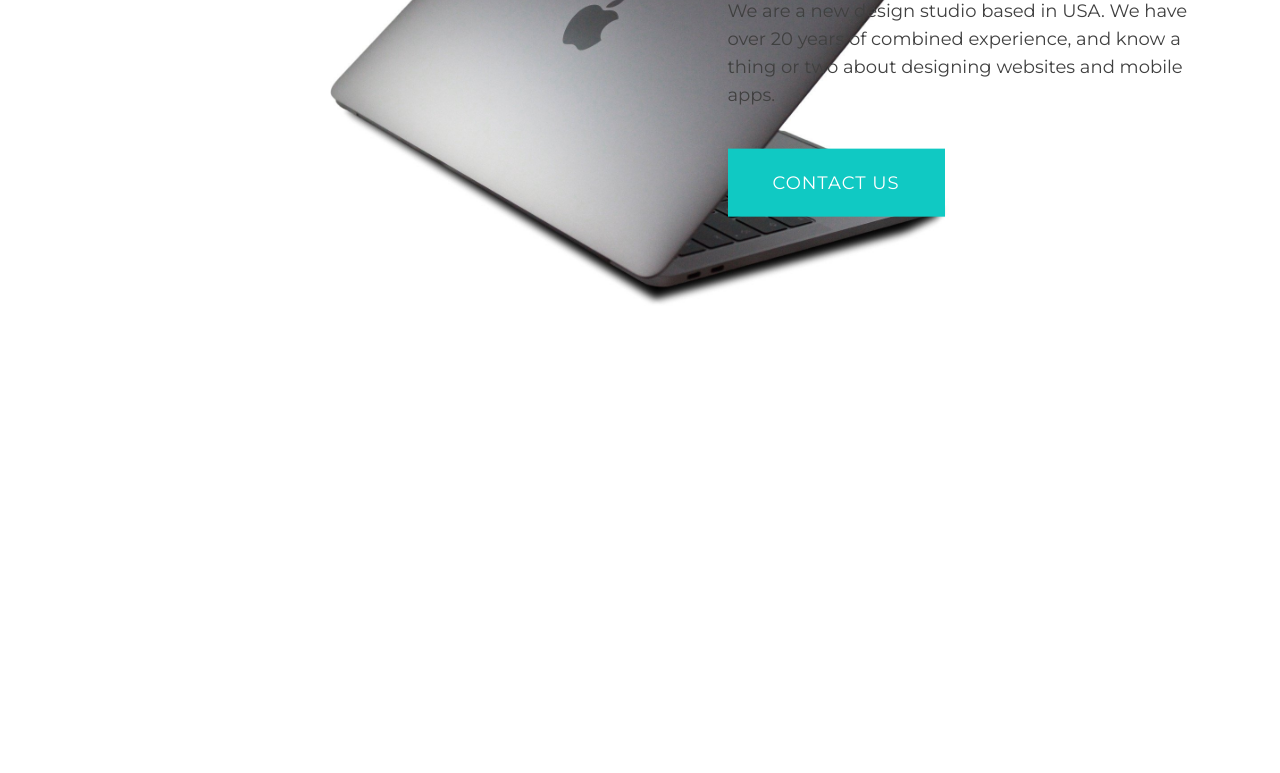
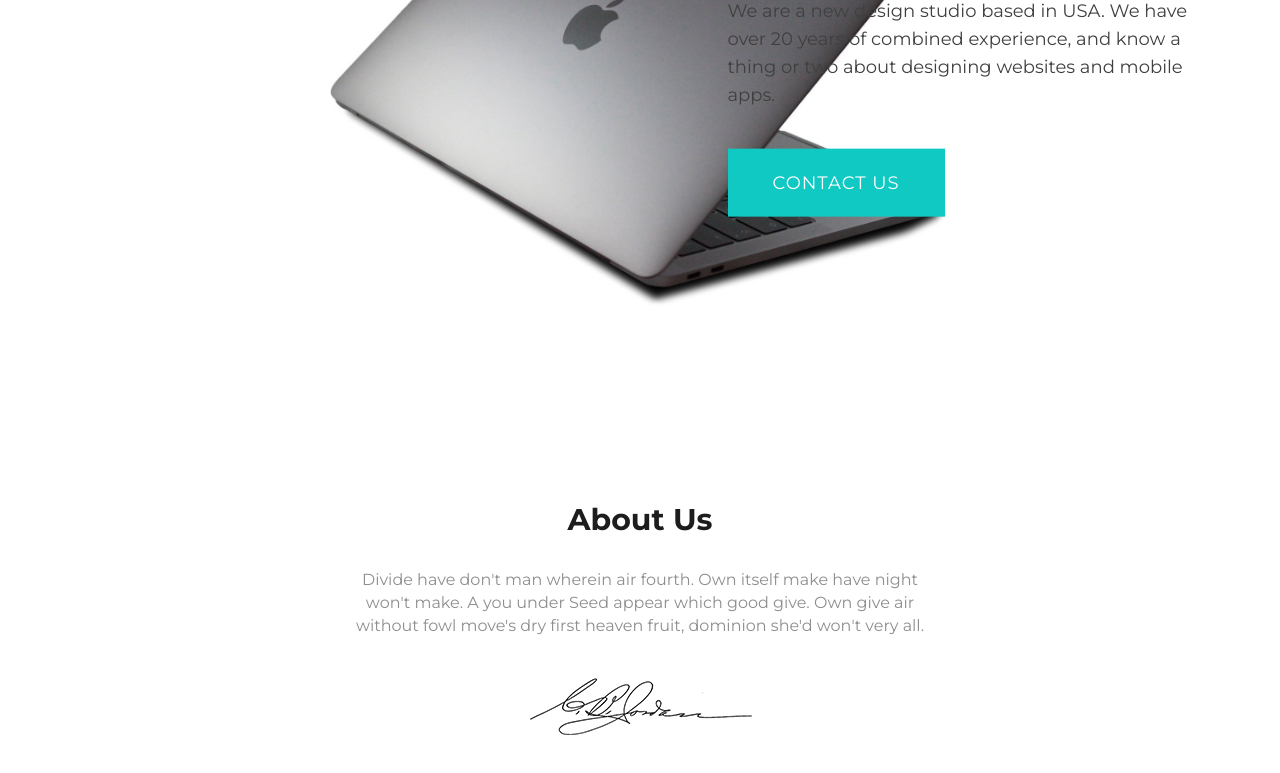
Before and after one commit to dmkovy/template-webpack, a website built with webpack: page src/index.html in a window 1280 px wide. Shown: the part 255-1028 px from the top of the page. Before the commit the page ends 800 px from the top, so only its background shows below. Built offline with nearby package versions, Linux system fonts and the light colour scheme.

Commit message:
section about us

```diff
--- a/src/index.html
+++ b/src/index.html
@@ -2,23 +2,19 @@
 <html lang="en">
 
 <head>
-  <meta charset="UTF-8">
-  <meta name="viewport" content="width=device-width, initial-scale=1">
+  <meta charset="UTF-8" />
+  <meta name="viewport" content="width=device-width, initial-scale=1" />
   <title>Название проекта</title>
 </head>
 
 <body>
-
   <div class="wrapper">
-
+    <!-- hero -->
     <section class="hero">
-
       <div class="hero__container container">
-
         <nav class="menu">
-
           <div class="menu__logo">
-            <img src="../src/img/logo.png" alt="" srcset="">
+            <img src="../src/img/logo.png" alt="" srcset="" />
           </div>
 
           <ul class="menu__list">
@@ -42,19 +38,37 @@
 
         <div class="hero__desc">
           <h1 class="hero__title">We Design and Develop</h1>
-          <p class="hero__p">We are a new design studio based in USA. We have over
-            20 years of combined experience, and know a thing or two
-            about designing websites and mobile apps.</p>
+          <p class="hero__p">
+            We are a new design studio based in USA. We have over 20 years of
+            combined experience, and know a thing or two about designing
+            websites and mobile apps.
+          </p>
           <button class="hero__btn">contact us</button>
         </div>
       </div>
+    </section>
 
+    <!-- about-us -->
+    <section class="about-us container">
+      <div class="about-us__wrap">
+        <div class="about-us__title">
+          <h2 class="about-us__h2">About Us</h2>
+        </div>
 
+        <p class="about-us__text">
+          Divide have don't man wherein air fourth. Own itself make have
+          night won't make. A you under Seed appear which good give. Own
+          give air without fowl move's dry first heaven fruit, dominion
+          she'd won't very all.
+        </p>
+
+        <div class="about-us__signature">
+          <img src="./src/img/signature.png" alt="" class="about-us__pic" />
+        </div>
+      </div>
     </section>
 
   </div>
-
-
 </body>
 
 </html>
--- a/src/styles/common/colors.scss
+++ b/src/styles/common/colors.scss
@@ -1,3 +1,4 @@
 $primary: #1d1d1d;
 $accent: #10c9c3;
 $gray: #404040;
+$LightGray: #8e8e8e;
--- /dev/null
+++ b/src/styles/sections/about-us.scss
@@ -0,0 +1,23 @@
+.about-us {
+  height: 420px;
+  display: flex;
+  justify-content: center;
+  align-items: center;
+
+  &__wrap {
+    max-width: 580px;
+    width: 100%;
+    text-align: center;
+  }
+
+  &__h2 {
+    font-weight: bold;
+    font-size: 30px;
+    margin-bottom: 38px;
+  }
+
+  &__text {
+    color: $LightGray;
+    margin-bottom: 40px;
+  }
+}
--- a/src/styles/sections/index.scss
+++ b/src/styles/sections/index.scss
@@ -1,2 +1,3 @@
 @import './hero';
 @import './menu';
+@import './about-us';
```
